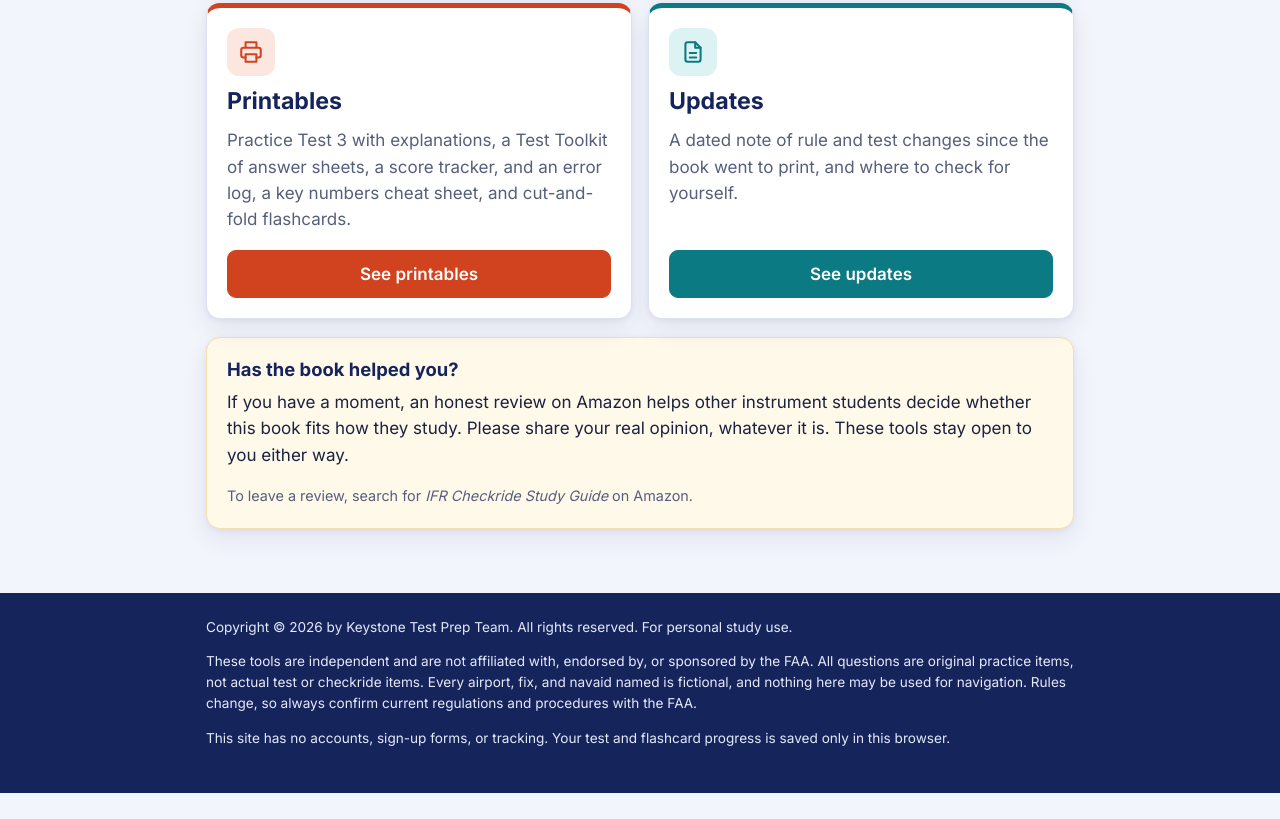
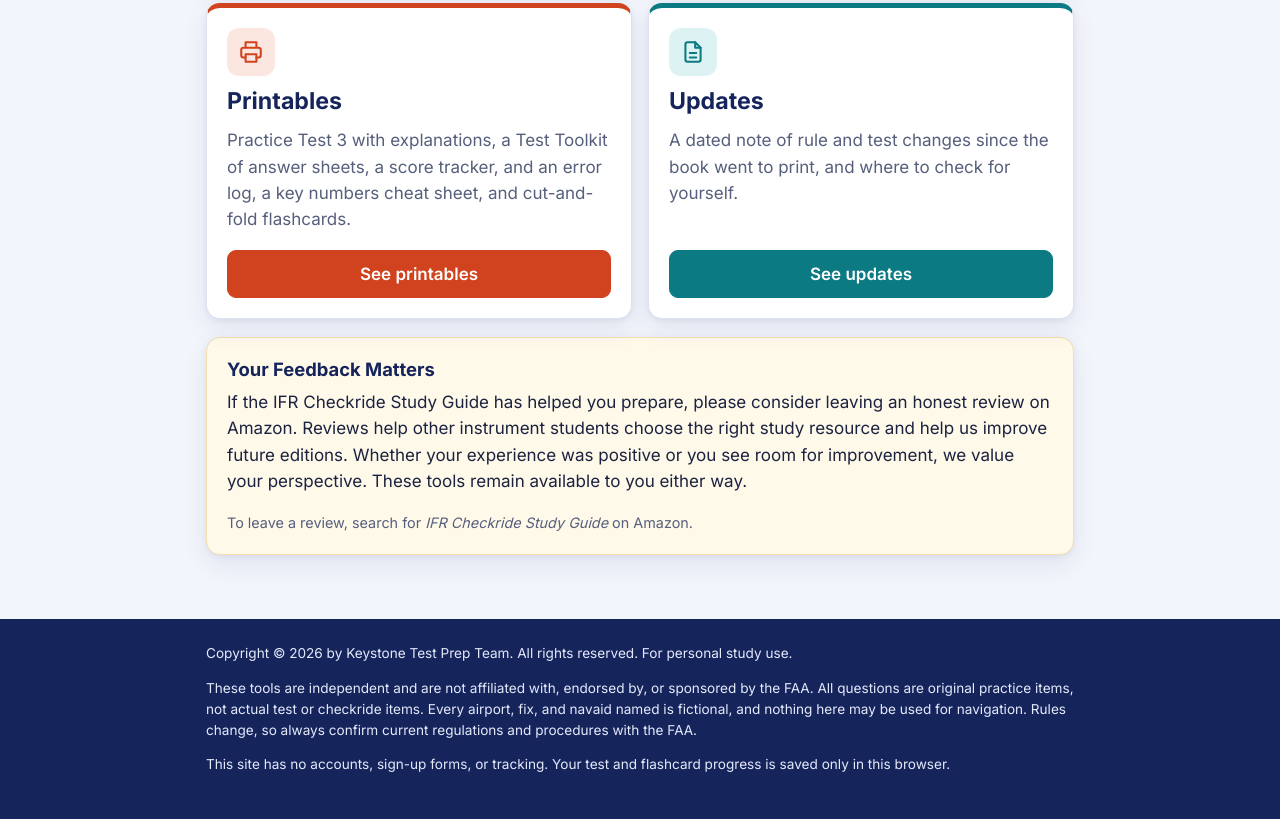
Before and after one commit to keystonetestprep/keystonetestprep.github.io, a plain HTML site: page IFR_Checkride_Study_Guide/index.html in a window 1280 px wide. Shown: the part 830-1649 px from the top of the page. Before the commit the page ends 1623 px from the top, so only its background shows below. Drawn offline with Linux system fonts and the light colour scheme.

Commit message:
Update IFR review request wording

```diff
--- a/IFR_Checkride_Study_Guide/index.html
+++ b/IFR_Checkride_Study_Guide/index.html
@@ -378,7 +378,7 @@ footer { background: var(--navy); color: #E4E9FA; padding: 24px 0 30px; font-siz
     var link = REVIEW_URL
       ? '<a class="btn alt" href="' + esc(REVIEW_URL) + '" target="_blank" rel="noopener">Write a review on Amazon</a>'
       : '<p class="small muted" style="margin:0">To leave a review, search for <em>' + BOOK + '</em> on Amazon.</p>';
-    return '<div class="card reviewbox"><h3>Has the book helped you?</h3><p>If you have a moment, an honest review on Amazon helps other instrument students decide whether this book fits how they study. Please share your real opinion, whatever it is. These tools stay open to you either way.</p>' + link + '</div>';
+    return '<div class="card reviewbox"><h3>Your Feedback Matters</h3><p>If the IFR Checkride Study Guide has helped you prepare, please consider leaving an honest review on Amazon. Reviews help other instrument students choose the right study resource and help us improve future editions. Whether your experience was positive or you see room for improvement, we value your perspective. These tools remain available to you either way.</p>' + link + '</div>';
   }
   function results(s) {
     var filter = 'all';
```
